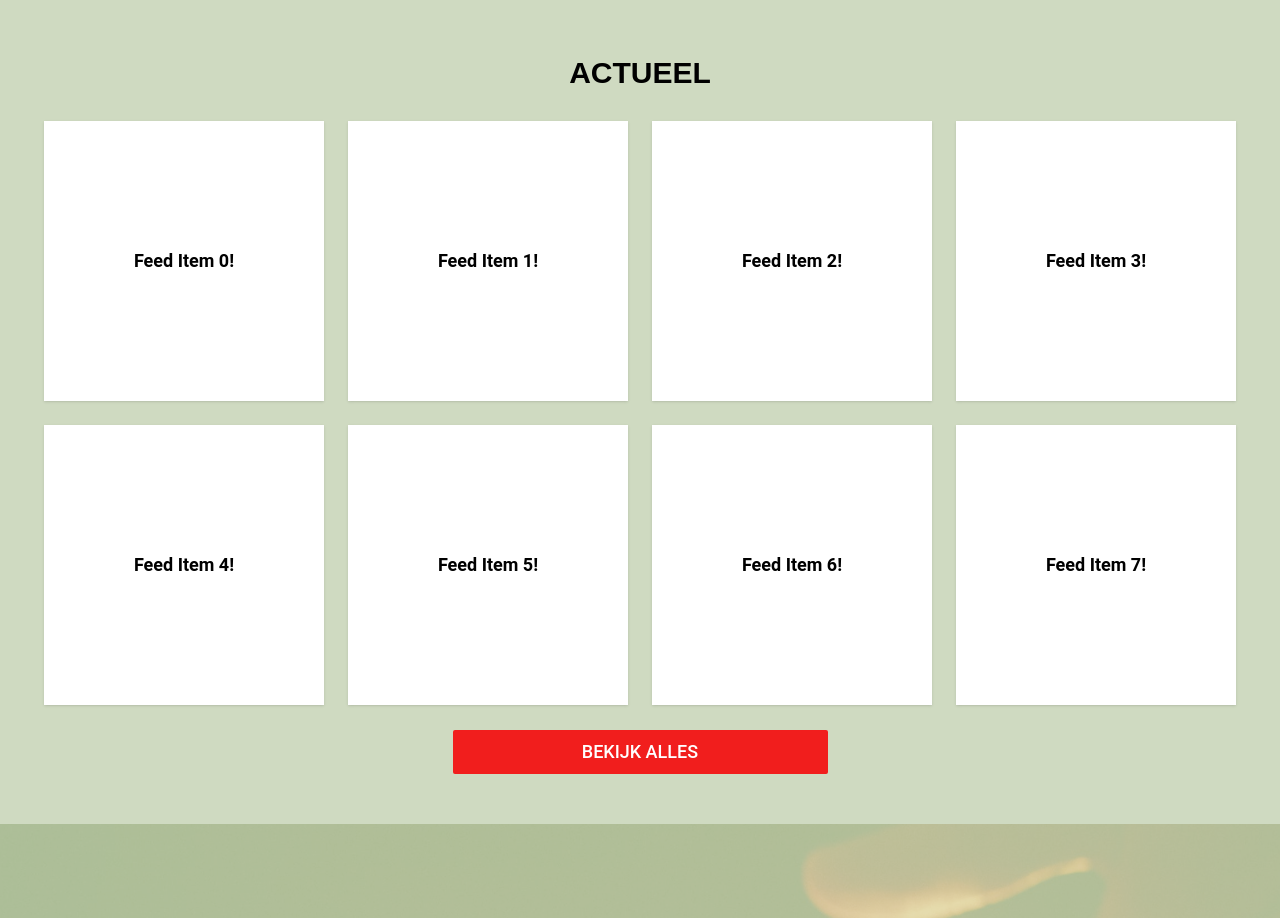
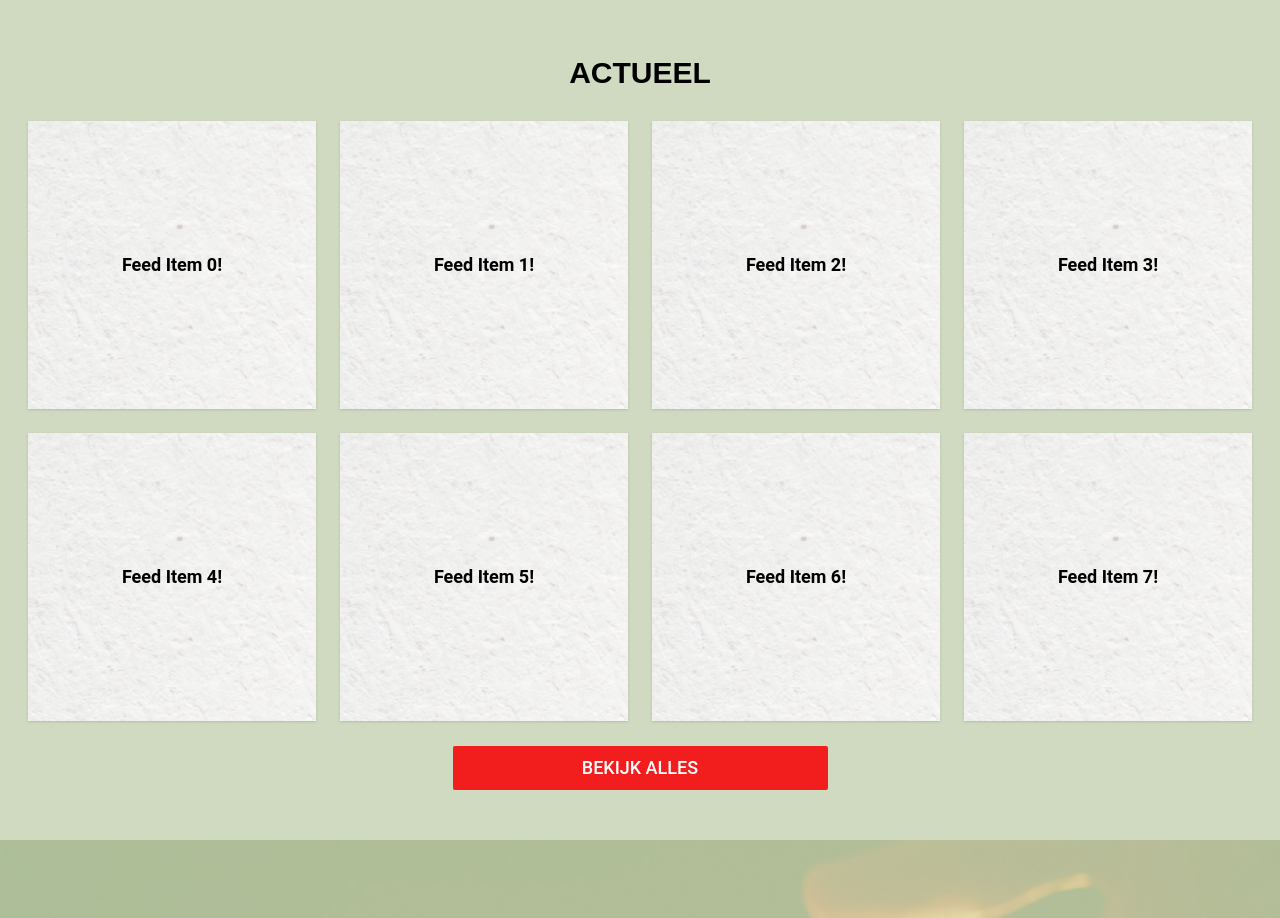
Before and after one commit to C-Andriessen/give-get, a React (Create React App) app in the folder App/client/: page / in a window 1280 px wide. Shown: the part 760-1678 px from the top of the page. Built offline with nearby package versions, Linux system fonts and the light colour scheme.

Commit message:
feed item background

```diff
--- a/App/client/src/feed/FeedItem.js
+++ b/App/client/src/feed/FeedItem.js
@@ -1,7 +1,7 @@
 export default function FeedItem(props) {
   return (
-    <li className="col-span-1 flex flex-col text-center bg-paperTexture bg-white bg-blend-soft-light shadow divide-y divide-gray-200 w-[280px] h-[280px]">
-      <div className="flex flex-col justify-center flex-1 p-8">
+    <li className="col-span-1 flex flex-col text-center shadow w-72 h-72">
+      <div className="flex flex-col justify-center flex-1 p-8 bg-white/80 bg-paperTexture bg-blend-overlay">
         <h3 className="text-lg font-bold text-gray-900 font-roboto">
           Feed Item {props.number}!
         </h3>
```
